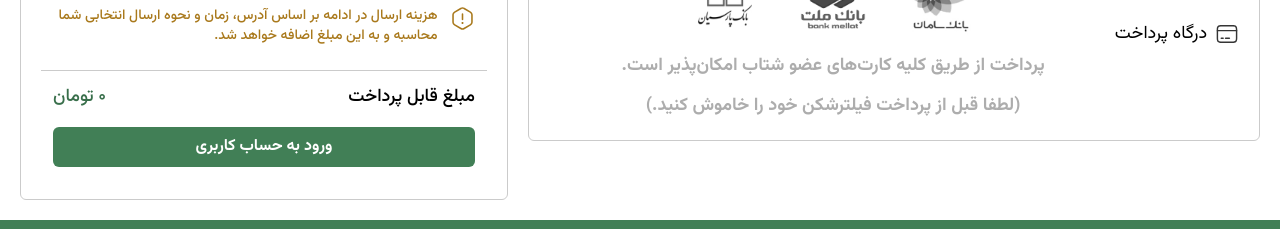
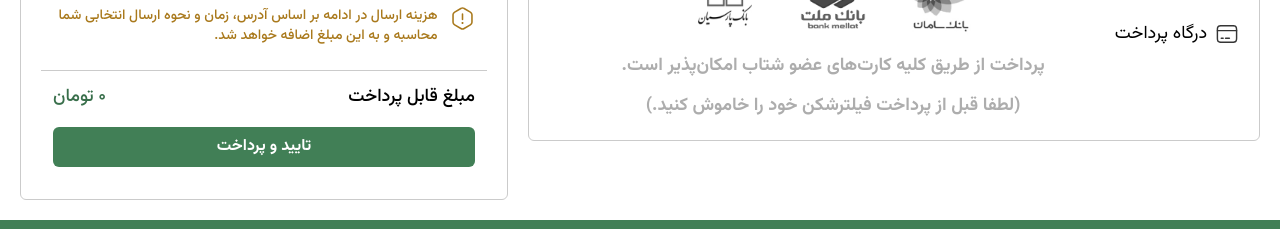
Before and after one commit to erfanmazid/online-shop-react-ts, a React (Vite) app: page /payment in a window 1280 px wide. Shown: the part 338-567 px from the top of the page. Built offline with nearby package versions, Linux system fonts and the light colour scheme.

Commit message:
fix: fix payment link url

```diff
--- a/src/pages/cart/shipping/components/mobileConfirm/index.tsx
+++ b/src/pages/cart/shipping/components/mobileConfirm/index.tsx
@@ -64,12 +64,19 @@ export default function MobileConfirm({ shipping }: { shipping: number }) {
             تومان
           </p>
         </div>
+        {location === "/payment" ? (
+          <a href="http://localhost:5174/">
+            <button className="w-full bg-primary text-[#fff] font-bold py-2 rounded-md">
+              تایید و پرداخت
+            </button>
+          </a>
+        ) : (
           <button
             className="w-full bg-primary text-[#fff] font-bold py-2 rounded-md"
             disabled={shipping === 0}
             onClick={() =>
               location === "/payment"
-              ? navigate("/profile")
+                ? navigate("http://localhost:5174/")
                 : navigate("/payment")
             }
           >
@@ -79,6 +86,7 @@ export default function MobileConfirm({ shipping }: { shipping: number }) {
                 : "تکمیل اطلاعات"
               : "ورود به حساب کاربری"}
           </button>
+        )}
       </div>
     </div>
   );
```
Lines whose indentation alone changed are shown as unchanged.
